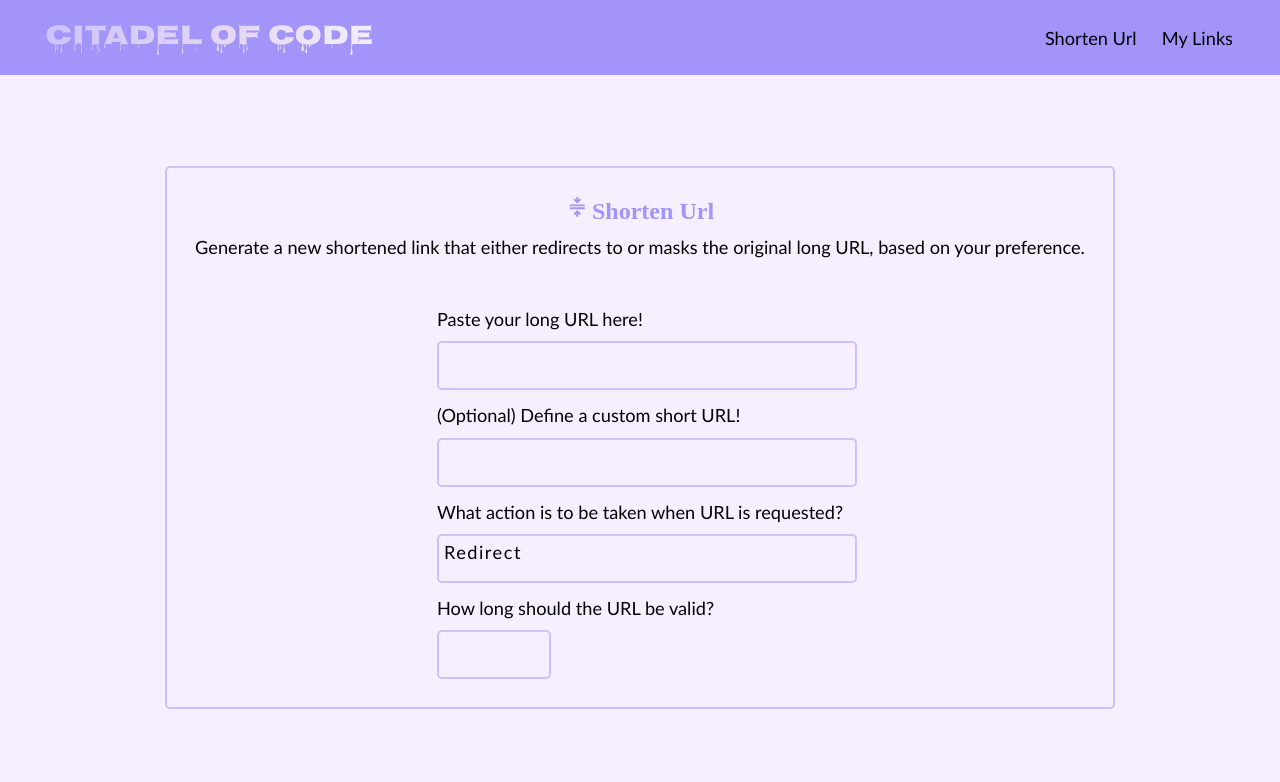
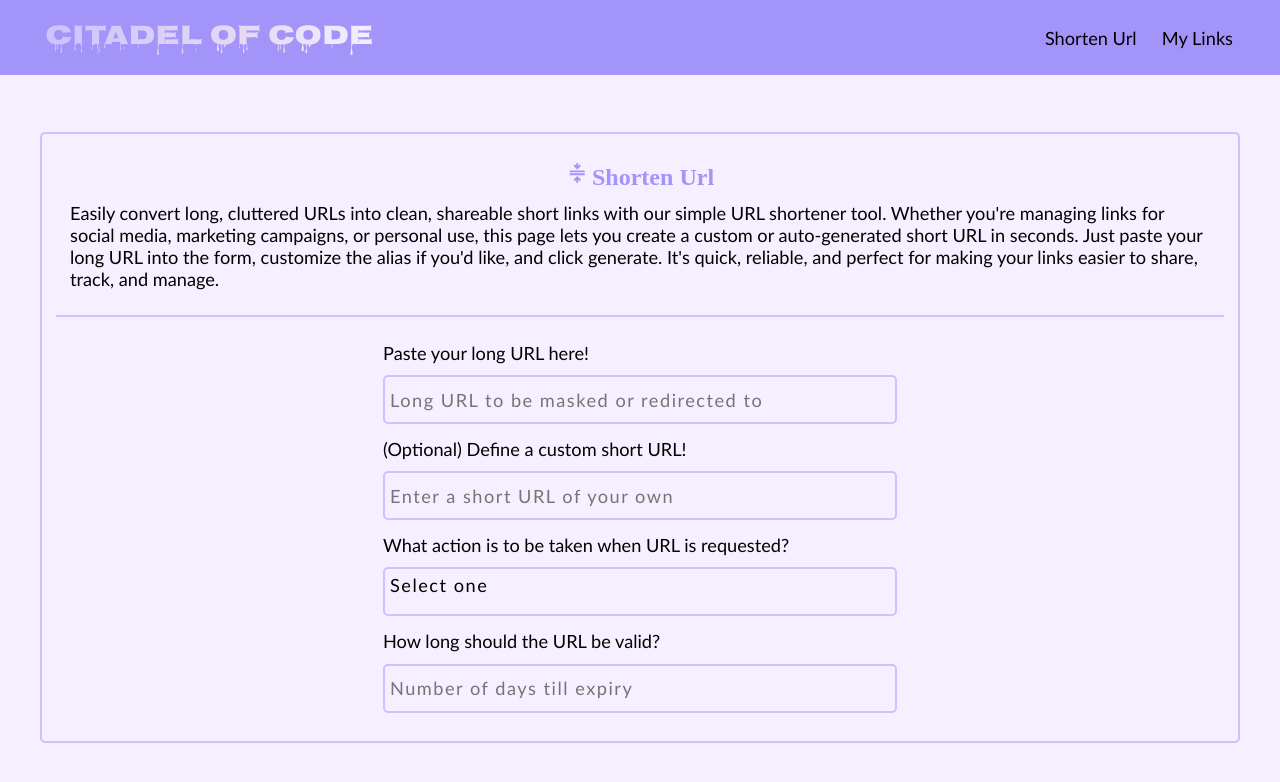
Before and after one commit to mkbworks/bitlyzer, a React (Vite) app in the folder ui/: page /shorten-url in a window 1280 px wide. Shown: the top 782 px of the page. Built offline with nearby package versions, Linux system fonts and the light colour scheme.

Commit message:
Updated the description for new URL registration

```diff
--- a/ui/src/App.css
+++ b/ui/src/App.css
@@ -27,7 +27,7 @@
     flex-direction: column;
     gap: 0.8rem;
 }
-.content-head > hr {
+.page-content > hr {
     height: 1.5px;
     background-color: var(--color-secondary);
 }
--- a/ui/src/components/Mylinks/Mylinks.jsx
+++ b/ui/src/components/Mylinks/Mylinks.jsx
@@ -6,7 +6,7 @@ function MyLinks() {
     return (
         <>
             <PageHeading Title="My Links" Icon={LinkIcon}>
-                Easily manage all your links in one place and customize properties like expiry date, target URL, action type, and more to suit your needs.
+                Manage all your active links in one place. Extend link expiry or modify link action quickly and easily.
             </PageHeading>
             <hr />
         </>
--- a/ui/src/components/ShortenUrl/ShortenUrl.css
+++ b/ui/src/components/ShortenUrl/ShortenUrl.css
@@ -27,12 +27,6 @@
     box-shadow: 4px 4px 3px var(--color-accent);
 }
 
-.form-input, .form-select {
-    width: 100%;
-    max-width: 500px;
+.form-input, .form-select, .form-number {
+    width: 500px;
 }
-
-.form-number {
-    width: 25%;
-    max-width: 100px;
-}
--- a/ui/src/components/ShortenUrl/ShortenUrl.jsx
+++ b/ui/src/components/ShortenUrl/ShortenUrl.jsx
@@ -7,28 +7,29 @@ function ShortenUrl() {
     return (
         <>
             <PageHeading Title="Shorten Url" Icon={CompressIcon}>
-                Generate a new shortened link that either redirects to or masks the original long URL, based on your preference.
+                Easily convert long, cluttered URLs into clean, shareable short links with our simple URL shortener tool. Whether you're managing links for social media, marketing campaigns, or personal use, this page lets you create a custom or auto-generated short URL in seconds. Just paste your long URL into the form, customize the alias if you'd like, and click generate. It's quick, reliable, and perfect for making your links easier to share, track, and manage.
             </PageHeading>
             <hr />
             <form className="form">
                 <div className="form-control">
                     <label id="TargetLabel">Paste your long  URL here!</label>
-                    <input type="text" name="Target" className="form-input" />
+                    <input type="text" name="Target" className="form-input" placeholder="Long URL to be masked or redirected to" />
                 </div>
                 <div className="form-control">
                     <label id="AliasLabel">(Optional) Define a custom short URL!</label>
-                    <input type="text" name="Alias" className="form-input" />
+                    <input type="text" name="Alias" className="form-input" placeholder="Enter a short URL of your own" />
                 </div>
                 <div className="form-control">
                     <label id="ActionLabel">What action is to be taken when URL is requested?</label>
                     <select className="form-select" name="Action">
+                        <option>Select one</option>
                         <option value="redirect">Redirect</option>
                         <option value="mask">Mask</option>
                     </select>
                 </div>
                 <div className="form-control">
                     <label id="ExpiryLabel">How long should the URL be valid?</label>
-                    <input type="number" name="Expiry" className="form-number" />
+                    <input type="number" name="Expiry" className="form-number" placeholder="Number of days till expiry" />
                 </div>
             </form>
         </>
```
